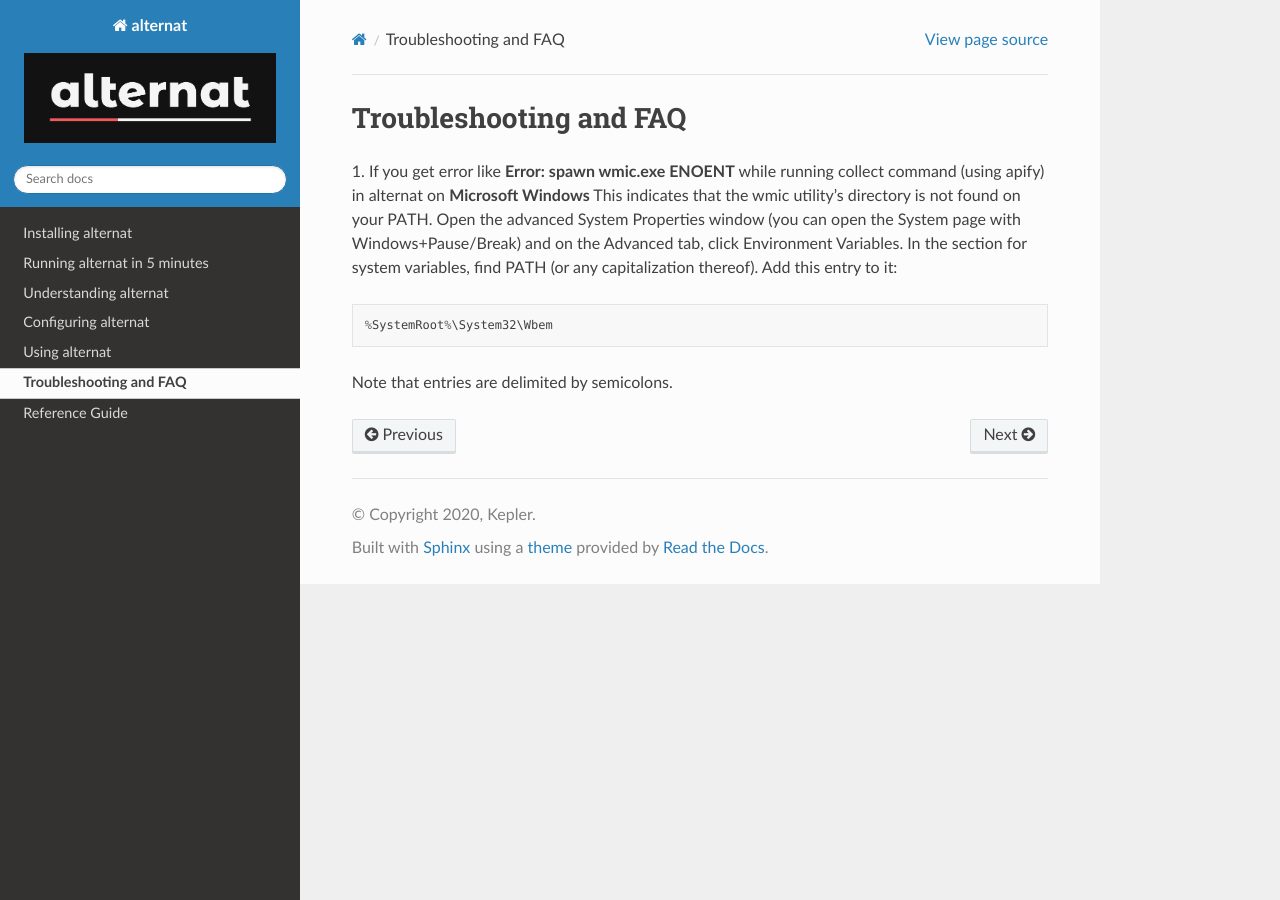
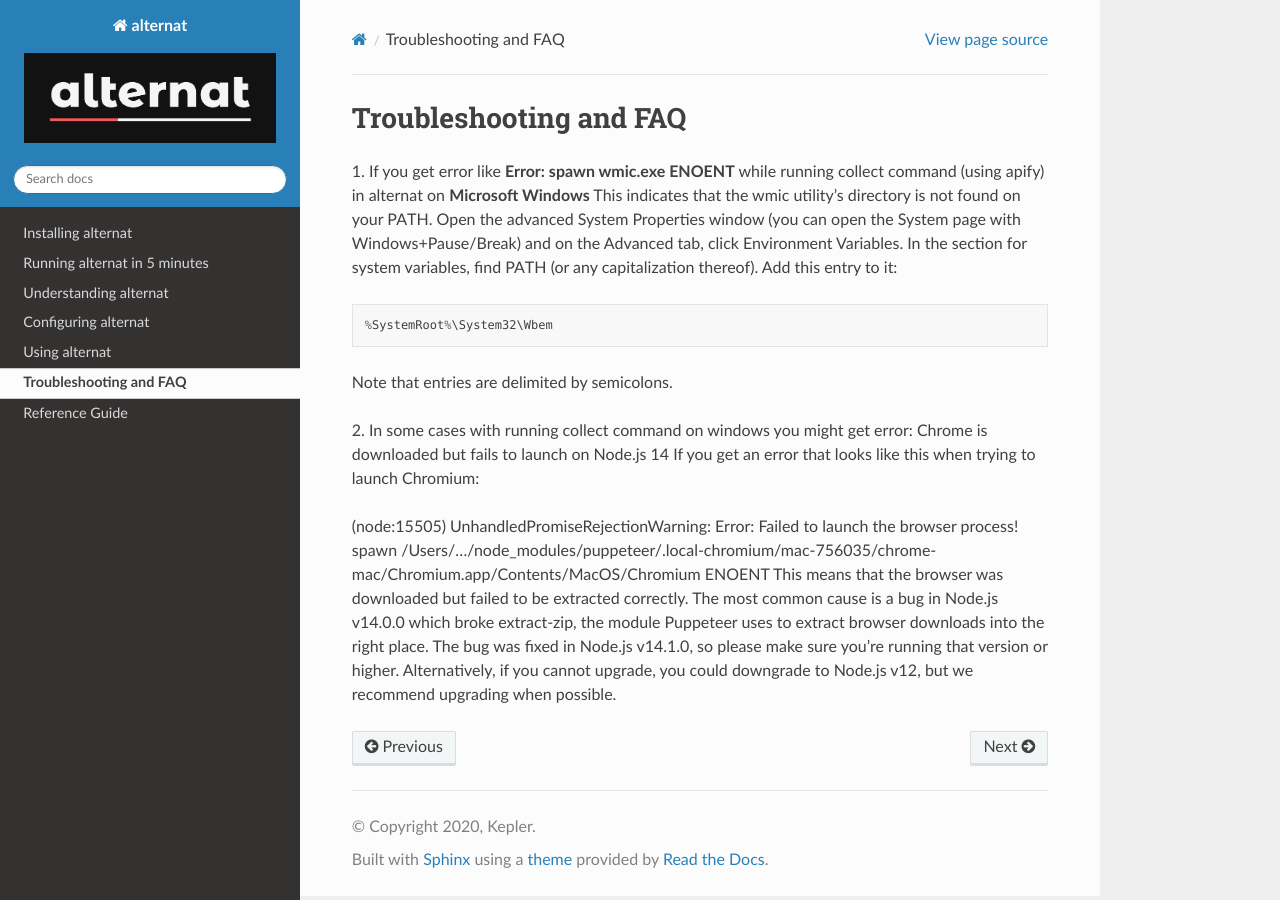
Before and after one commit to keplerlab/alternat, a Sphinx documentation site: the page built from docs/source/faq.rst, in a window 1280 px wide. Built offline with Sphinx 7.4.7 and the Read the Docs theme 2.0.0, drawn with Linux system fonts in a browser that asks for light colours.

Commit message:
fixed windows setup scripts

```diff
--- a/docs/source/faq.rst
+++ b/docs/source/faq.rst
@@ -14,3 +14,14 @@ Add this entry to it::
 
 
 Note that entries are delimited by semicolons.
+
+2. In some cases with running collect command on windows you might get error:
+Chrome is downloaded but fails to launch on Node.js 14
+If you get an error that looks like this when trying to launch Chromium:
+
+(node:15505) UnhandledPromiseRejectionWarning: Error: Failed to launch the browser process!
+spawn /Users/.../node_modules/puppeteer/.local-chromium/mac-756035/chrome-mac/Chromium.app/Contents/MacOS/Chromium ENOENT
+This means that the browser was downloaded but failed to be extracted correctly.
+The most common cause is a bug in Node.js v14.0.0 which broke extract-zip, the module Puppeteer uses
+to extract browser downloads into the right place. The bug was fixed in Node.js v14.1.0, so please make sure you're running that version or higher.
+Alternatively, if you cannot upgrade, you could downgrade to Node.js v12, but we recommend upgrading when possible.
```
Also changed, not shown: Readme.md (+2 -6 lines), 3 other files.
